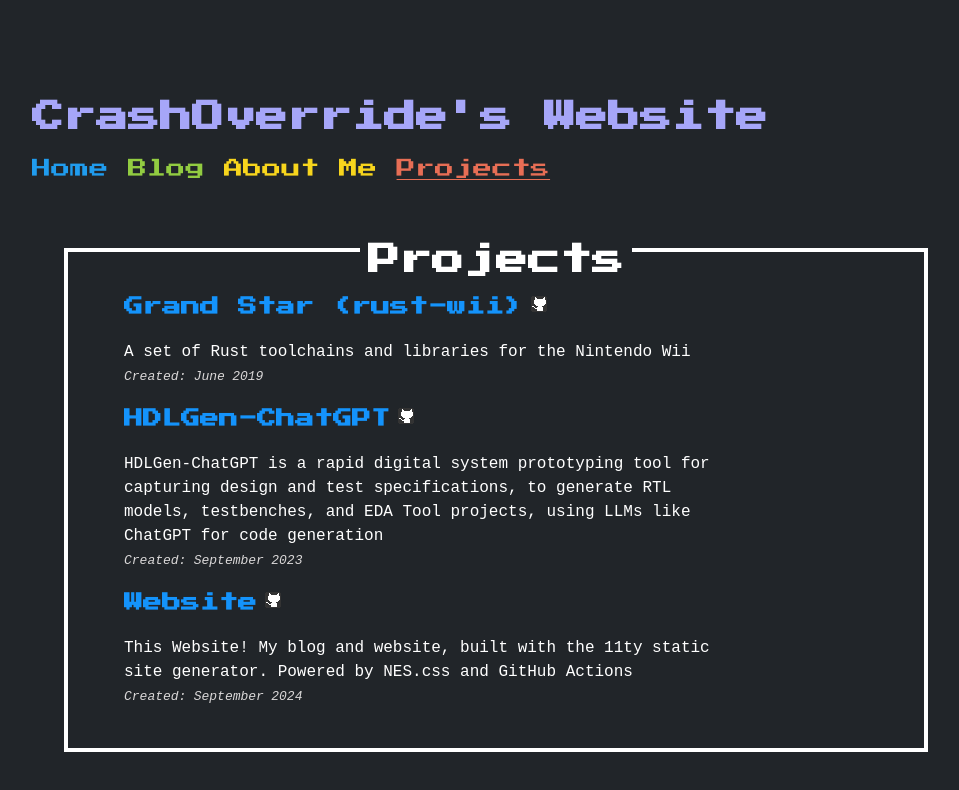
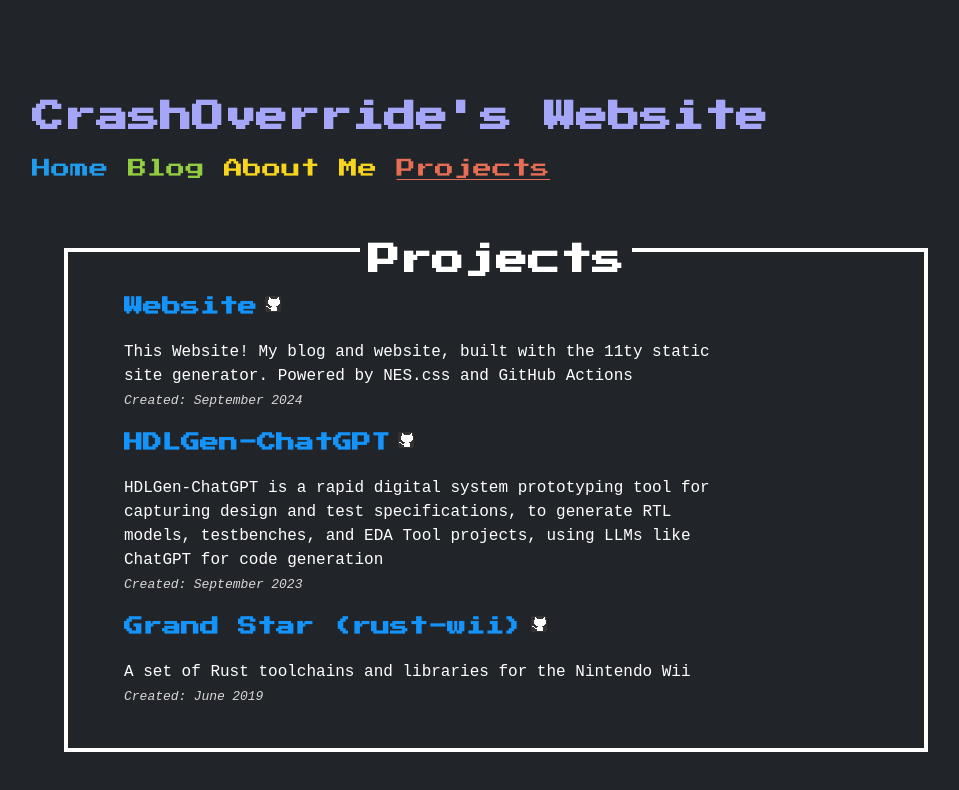
Before and after one commit to Daxorinator/daxorinator.github.io, an Eleventy site: page content/projects.njk in a window 1280 px wide. Shown: the whole page, without its empty margins (144-1103 px from the left). Built offline with nearby package versions, Linux system fonts and the light colour scheme; Eleventy itself is replaced by a stand-in of ours; files that its build step writes are made by us from their sources.

Commit message:
Order projects newest to oldest

```diff
--- a/_includes/projectslist.njk
+++ b/_includes/projectslist.njk
@@ -1,5 +1,5 @@
 <ul reversed class="postlist">
-{% for project in projectslist %}
+{% for project in projectslist | reverse %}
 	<li class="projectlist-item{% if project.url == url %} postlist-item-active{% endif %}">
 
 		<h4 style="grid-area: 1 / 1 / 2 / 6; text-align: left; margin: 0; display: flex; align-items: center; gap: 0.5em;">
```
Also changed, not shown: _includes/postslist.njk (line endings or trailing spaces).
